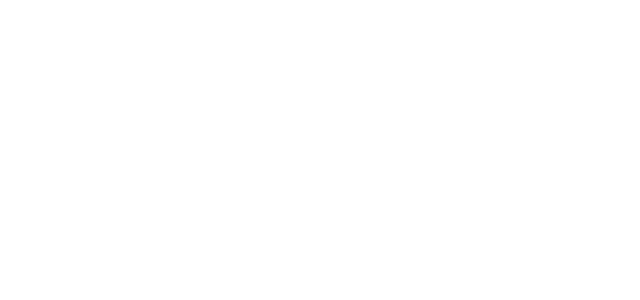
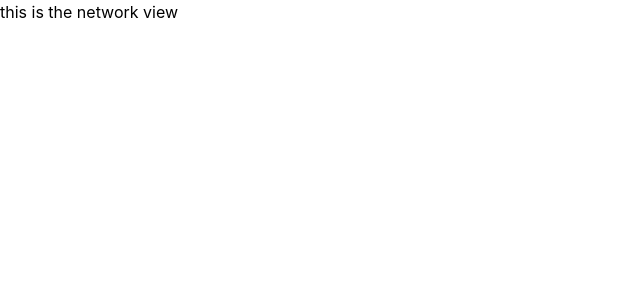
Before and after one commit to iamargentum/qitaab-frontend, a JavaScript app: page /app/network-view in a window 1280 px wide. Shown: the top 300 px of the page, without its empty margins (0-640 px from the left). Built offline with nearby package versions, Linux system fonts and the light colour scheme; the HTML template or start-up script is replaced by a standard one.

Commit message:
Add basic routes

```diff
--- a/package.json
+++ b/package.json
@@ -38,6 +38,7 @@
   "devDependencies": {
     "autoprefixer": "^10.4.11",
     "postcss": "^8.4.16",
+    "react-router-dom": "^6.4.0",
     "tailwindcss": "^3.1.8"
   }
 }
--- a/src/App.js
+++ b/src/App.js
@@ -1,8 +1,20 @@
 import './App.css';
+import { BrowserRouter, Routes, Route } from "react-router-dom";
+import { CreateNode } from './pages/create/Create';
+import { NetworkView } from './pages/networkView/NetworkView';
 
 function App() {
   return (
-    <></>
+    <>
+    <BrowserRouter>
+      <Routes>
+        <Route path='/app/'>
+          <Route path='create-node' element={<CreateNode />}></Route>
+          <Route path='network-view' element={<NetworkView />}></Route>
+        </Route>
+      </Routes>
+    </BrowserRouter>
+    </>
   );
 }
 
--- /dev/null
+++ b/src/components/common/Layout.js
@@ -0,0 +1,5 @@
+export function Layout() {
+    return (
+        <div></div>
+    )
+}
--- /dev/null
+++ b/src/pages/create/Create.js
@@ -0,0 +1,5 @@
+export function CreateNode() {
+    return (
+        <h1>this is the create node view</h1>
+    )
+}
--- /dev/null
+++ b/src/pages/networkView/NetworkView.js
@@ -0,0 +1,5 @@
+export function NetworkView() {
+    return (
+        <h1>this is the network view</h1>
+    )
+}
```
Also changed, not shown: 1 other file (tests, documents, lock files or other folders).
